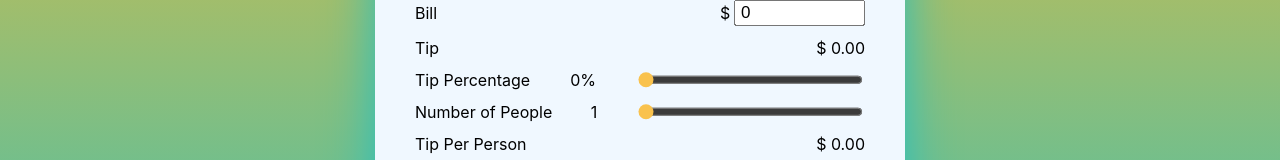
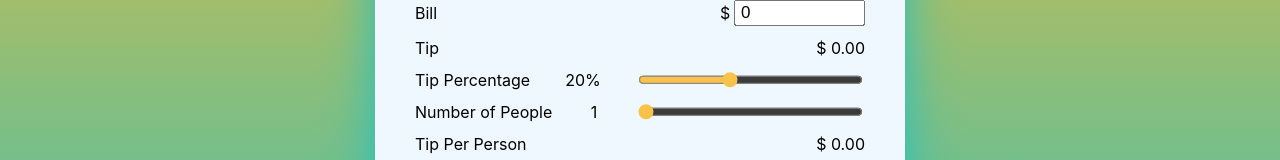
Before and after one commit to Chi1710/tip-calculator-with-react-pt2, a React (Create React App) app: page / in a window 1280 px wide. Shown: the part 336-496 px from the top of the page. Built offline with nearby package versions, Linux system fonts and the light colour scheme.

Commit message:
fixed the useEffect bugs

```diff
--- a/src/App.js
+++ b/src/App.js
@@ -4,13 +4,29 @@ import './App.css';
 
 function App() {
 
-  const[bill, setBill] = useState(0);
+  const [bill, setBill] = useState(0);
   const[tip, setTip] = useState(0);
   const[totalTip, setTotalTip] = useState(0);
   const[numOfPpl, setNumOfPeople] = useState(1);
-  const[tipPercentage, setTipPercentage] = useState(0);
+  const[tipPercentage, setTipPercentage] = useState(20);
   const[totalBill, setTotalBill] = useState(0)
 
+  // function calculatorTip() {
+  //   let result = (((parseFloat(bill) * tipPercentage)/100))/parseInt(numOfPpl)
+  //   return setTip(result.toFixed(2));
+  // }
+
+  // function calculatorTotal() {
+  //   let total = (parseFloat(bill) + parseFloat(totalTip)) / parseInt(numOfPpl)
+  //   return setTotalBill(total.toFixed(2));
+  // }
+
+  // function calculatorTotalTip() {
+  //   let result = parseFloat(((bill * tipPercentage)/100))
+  //   return setTotalTip(result.toFixed(2));
+  // }
+
+  useEffect( ()=> {
     function calculatorTip() {
       let result = (((parseFloat(bill) * tipPercentage)/100))/parseInt(numOfPpl)
       return setTip(result.toFixed(2));
@@ -25,8 +41,6 @@ function App() {
       let result = parseFloat(((bill * tipPercentage)/100))
       return setTotalTip(result.toFixed(2));
     }
-
-  useEffect( ()=> {
     calculatorTip();
     calculatorTotal();
     calculatorTotalTip();
```
Lines whose indentation alone changed are shown as unchanged.
